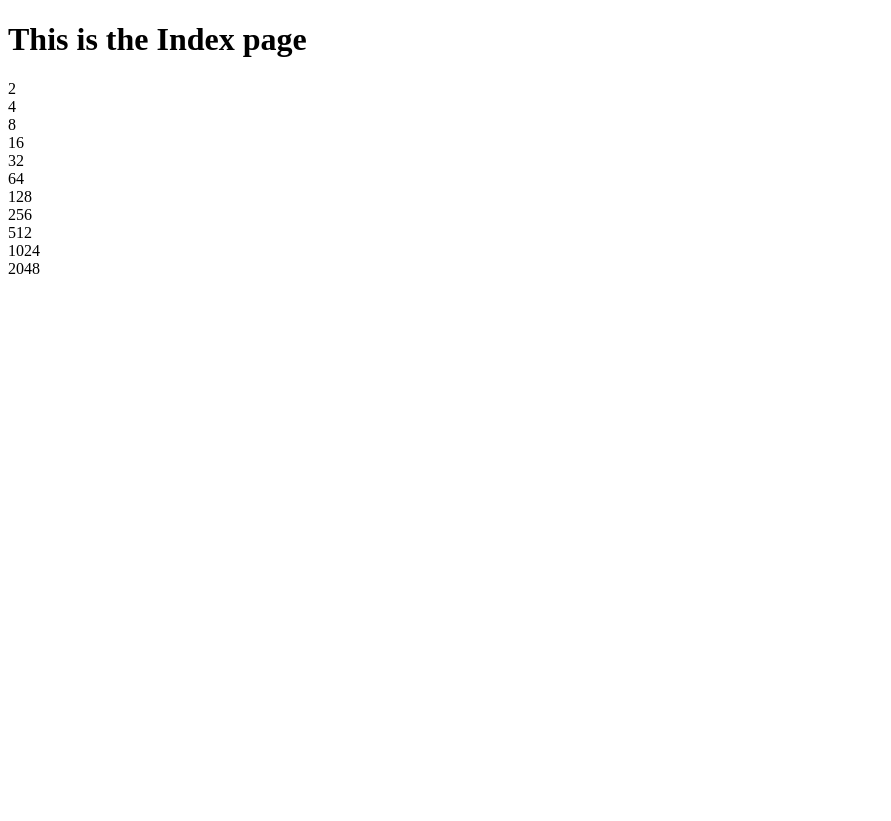
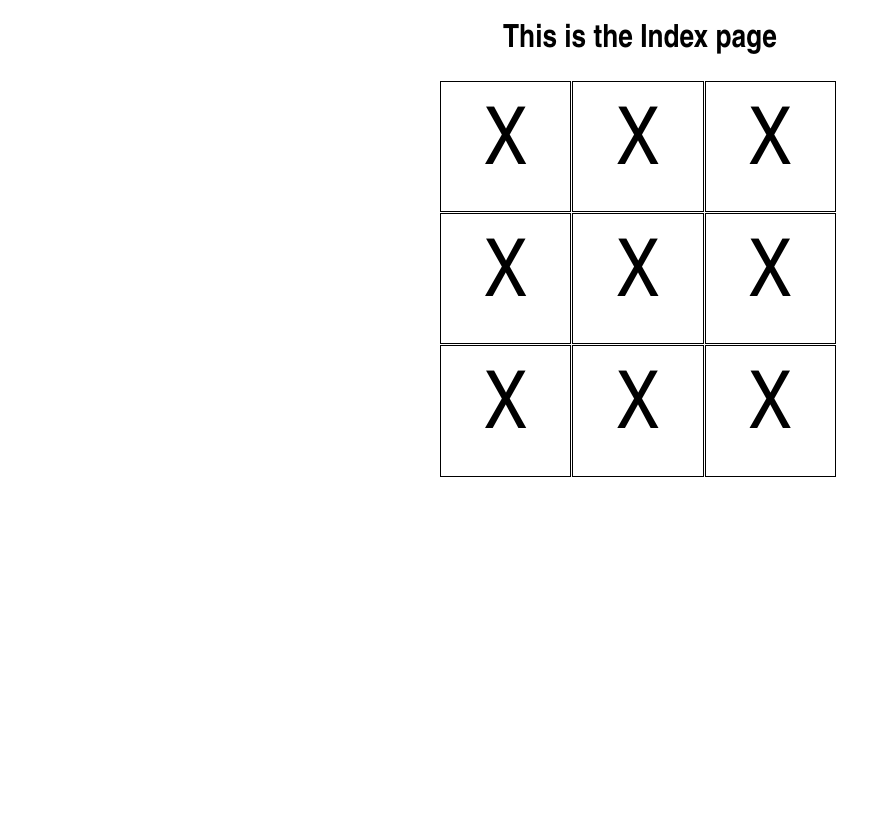
Before and after one commit to evgen32cd32/tictactoeBot, a Flask app: page / in a window 1280 px wide. Shown: the whole page, without its empty margins (0-891 px from the left). Before the commit the page ends 274 px from the top, so only its background shows below. Run offline with Flask 2, Linux system fonts and the light colour scheme; parts of the project's set-up code (start-up, migrations or seed data) failed here and were passed over.

Commit message:
Fix learning bot and added css

```diff
--- a/static/script.js
+++ b/static/script.js
@@ -35,7 +35,7 @@
         xhr.onload = function() {
             const obj = JSON.parse(this.responseText);
             console.log(obj);
-            //reloadField(obj);
+            reloadField(obj);
         }
         xhr.send('{"document":"hi"}');
     }
--- /dev/null
+++ b/static/style.css
@@ -0,0 +1,97 @@
+html, body {
+    height: 100%;
+}
+body {
+    text-align: center;
+    font-family: Arial Narrow, sans-serif;
+    overflow: hidden; /* to disable mobile scroll on swipe*/
+}
+.container {
+    width: 100%;
+}
+#info {
+    margin-bottom: 10px;
+    display: grid;
+    grid-template-columns: 1fr 1fr;
+    font-size: 16px;
+}
+#info-score {
+    text-align: left;
+}
+#info-turn {
+    text-align: right;
+}
+#over {
+    display: none;
+    color: red;
+    font-size: 25px;
+    margin-bottom: 10px;
+}
+#field {
+    width: 90vmin;
+    height: 90vmin;
+    margin: auto;
+    font-size: 0px;
+    display: grid;
+    grid-template-columns: repeat(3, calc(33% - 0.75px));
+    grid-template-rows: repeat(3, calc(33% - 0.75px));
+    grid-gap: 1px;
+    font-size: 60px;
+}
+.row {
+    padding: 2px;
+}
+.cell {
+    background: #ffffff;
+    text-align: center;
+    border: 1px solid black;
+    vertical-align: middle;
+    display: inline-flex;
+    justify-content: center;
+    align-content: center;
+    flex-direction: column;
+}
+
+@media only screen and (orientation: landscape) {
+    #info {
+        margin-bottom: 10px;
+        display: grid;
+        grid-template-columns: 1fr 1fr;
+        font-size: 20px;
+    }
+    #field {
+        width: 50vmin;
+        height: 50vmin;
+        margin: auto;
+        font-size: 0px;
+        display: grid;
+        grid-template-columns: repeat(3, calc(33% - 0.75px));
+        grid-template-rows: repeat(3, calc(33% - 0.75px));
+        grid-gap: 1px;
+        font-size: 35px;
+    }
+}
+
+@media only screen and (min-width:992px) {
+    .container {
+        width: 50vh;
+        margin: auto;
+    }
+    #info {
+        margin-bottom: 10px;
+        display: grid;
+        grid-template-columns: 1fr 1fr;
+        font-size: 25px;
+    }
+    #field {
+        width: 50vmin;
+        height: 50vmin;
+        margin: auto;
+        font-size: 0px;
+        display: grid;
+        grid-template-columns: repeat(3, calc(33% - 0.75px));
+        grid-template-rows: repeat(3, calc(33% - 0.75px));
+        grid-gap: 1px;
+        font-size: 80px;
+    }
+}
--- a/templates/index.html
+++ b/templates/index.html
@@ -5,26 +5,20 @@
     <meta charset="UTF-8">
     <title>Tic-Tac-Toe Game with Self-Learning Bot</title>
     <script src="static/script.js" type="text/javascript"></script>
+    <link rel="stylesheet" href="static/style.css">
 </head>
 <body>
     <h1>This is the Index page</h1>
     <div id="field">
-        <div class="cell">2</div>
-        <div class="cell">4</div>
-        <div class="cell">8</div>
-        <div class="cell">16</div>
-        <div class="cell">32</div>
-        <div class="cell">64</div>
-        <div class="cell">128</div>
-        <div class="cell">256</div>
-        <div class="cell">512</div>
-        <div class="cell">1024</div>
-        <div class="cell">2048</div>
-        <div class="cell"></div>
-        <div class="cell"></div>
-        <div class="cell"></div>
-        <div class="cell"></div>
-        <div class="cell"></div>
+        <div class="cell">A</div>
+        <div class="cell">B</div>
+        <div class="cell">C</div>
+        <div class="cell">D</div>
+        <div class="cell">E</div>
+        <div class="cell">F</div>
+        <div class="cell">G</div>
+        <div class="cell">X</div>
+        <div class="cell">O</div>
     </div>
 </body>
 </html>
--- a/ttt_bot.py
+++ b/ttt_bot.py
@@ -30,7 +30,7 @@
             if max_v <= self.d[sc]:
                 max_v = self.d[sc]
                 max_ac = sc
-        if self.expl_rate <= random.uniform(0,1):
+        if self.expl_rate >= random.uniform(0,1):
             self.prev[player] = random.choice(list(st.children))
         else:
             if self.prev[player] is not None:
--- a/ttt_game.py
+++ b/ttt_game.py
@@ -48,6 +48,7 @@
 
 
 def load_game(file = 'configs/svst.csv'):
+    #assert()
     head = None
     b = None
     d = {}
@@ -64,6 +65,8 @@
                 ar = []
             d[id] = (st,[int(x) for x in ar])
             bot_d[st] = float(split[2])
+            if bot_d[st] != 0.5 and bot_d[st] != 1.0:
+                print(line)
     head = d[0][0]
     b = Bot(head,bot_d)
     for _, (st, ch_ar) in d.items():
@@ -78,7 +81,7 @@
     except Exception:
         print("Can't load. New initialization")
         start = init_states()
-        b = Bot(start,0)
+        b = Bot(start,expl_rate=0.5)
     ca = start
     plf = True
     while ca.winner is None:
--- a/ttt_state.py
+++ b/ttt_state.py
@@ -4,7 +4,7 @@
         self.s = s
         self.children = set()
         turn = 9 - self.s.count(' ')
-        player = 'X' if (turn % 2) == 0 else 'O'
+        player = 'X' if (turn % 2) == 1 else 'O'
         if (       self.s[0:3] == player*3
                 or self.s[3:6] == player*3
                 or self.s[6:9] == player*3
@@ -15,7 +15,7 @@
                 or self.s[2] + self.s[4] + self.s[6] == player*3):
             self.winner = player
             #print(self.s[0]+'|'+self.s[1]+'|'+self.s[2]+'\n-+-+-\n'+self.s[3]+'|'+self.s[4]+'|'+self.s[5]+'\n-+-+-\n'+self.s[6]+'|'+self.s[7]+'|'+self.s[8])
-        elif self.s.count(' ') == 0:
+        elif turn == 9:
             self.winner = 'D'
         else:
             self.winner = None
```
